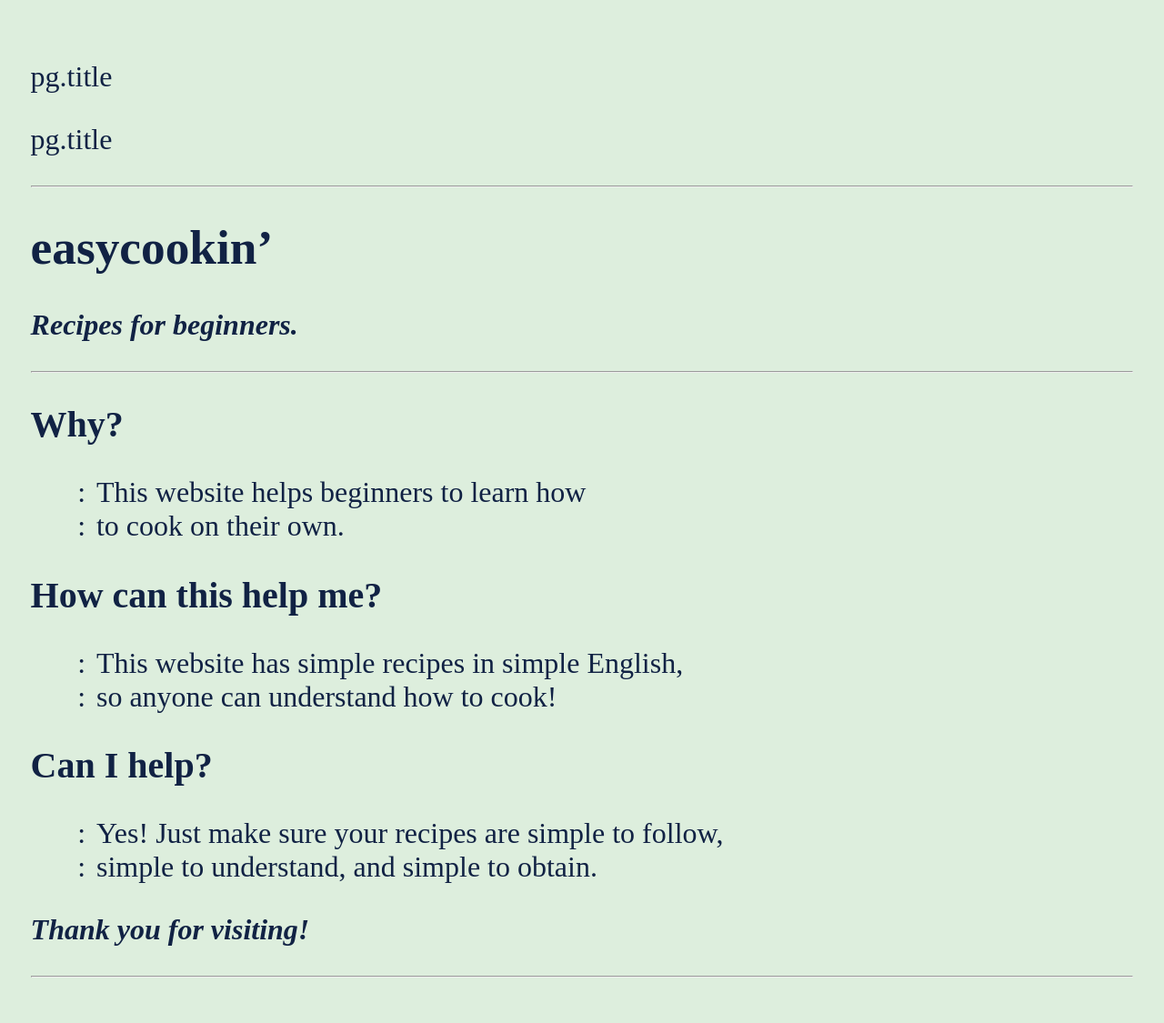
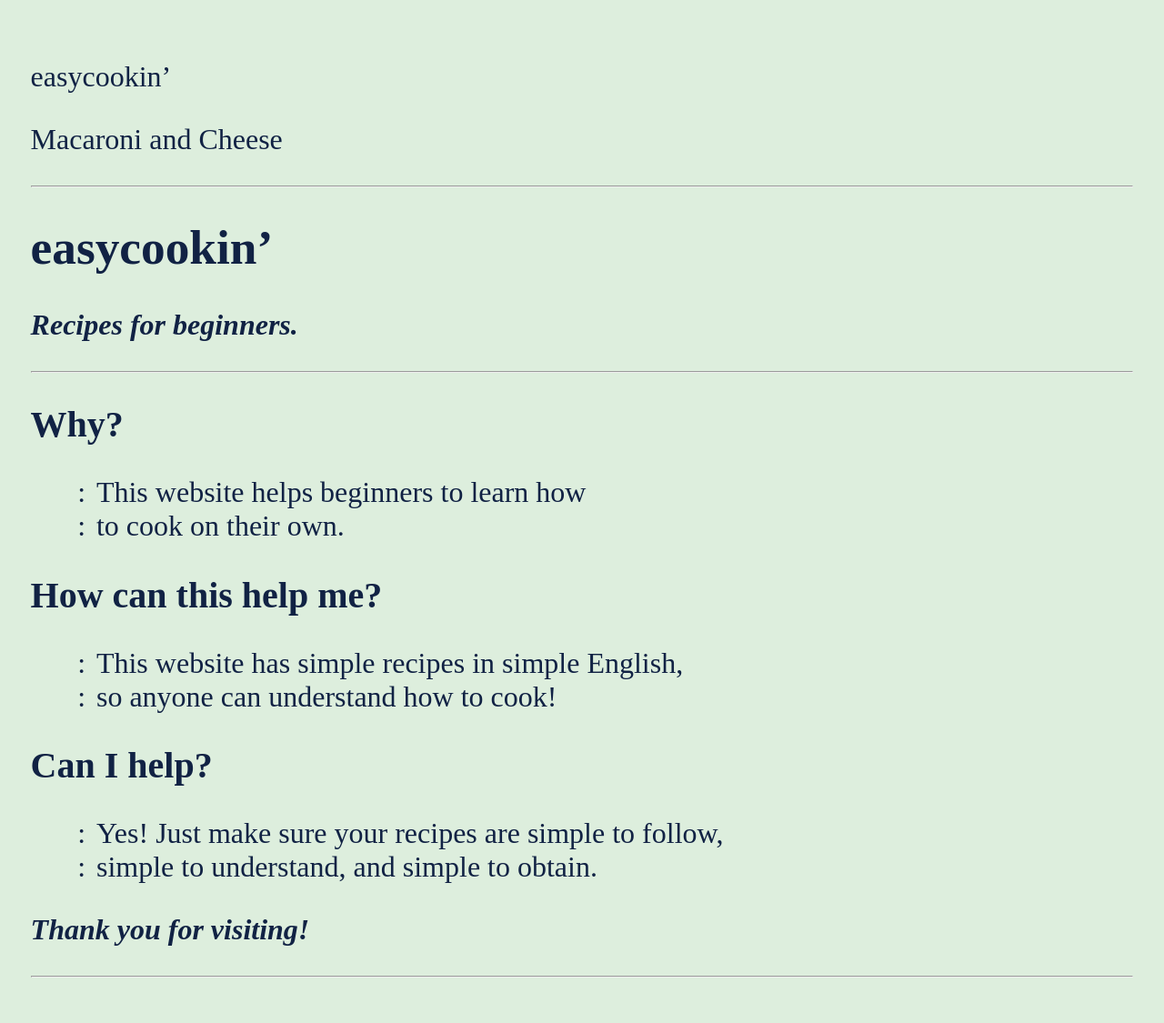
Before and after one commit to cca21/cca21.github.com, a Jekyll site: the page built from index.md, in a window 1280 px wide. Shown: the whole page at 91% size. Built offline with Jekyll 4.4.1, drawn with Linux system fonts in a browser that asks for light colours; our own code applies the rules of GitHub Pages for plain Markdown files.

Commit message:
Update default.html

```diff
--- a/_layouts/default.html
+++ b/_layouts/default.html
@@ -7,7 +7,7 @@
   <body>
     <!-- Figure out how to add catalog, n handling text n screen overflow -->
     {% for pg in site.pages %}
-      <p href={{pg.url}}>pg.title</p>
+      <p href={{ pg.url }}>{{ pg.title }}</p>
     {% endfor %}
     <hr />
     {{ content }}
```
